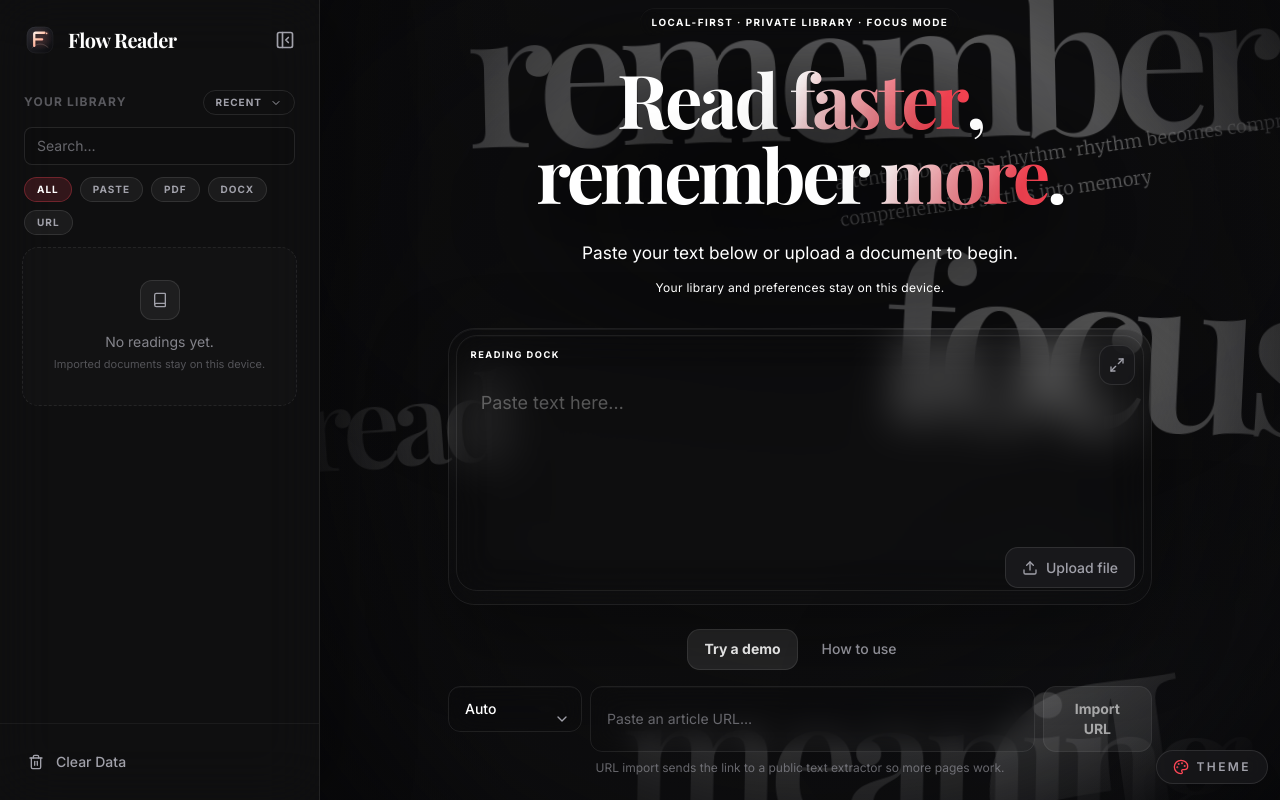
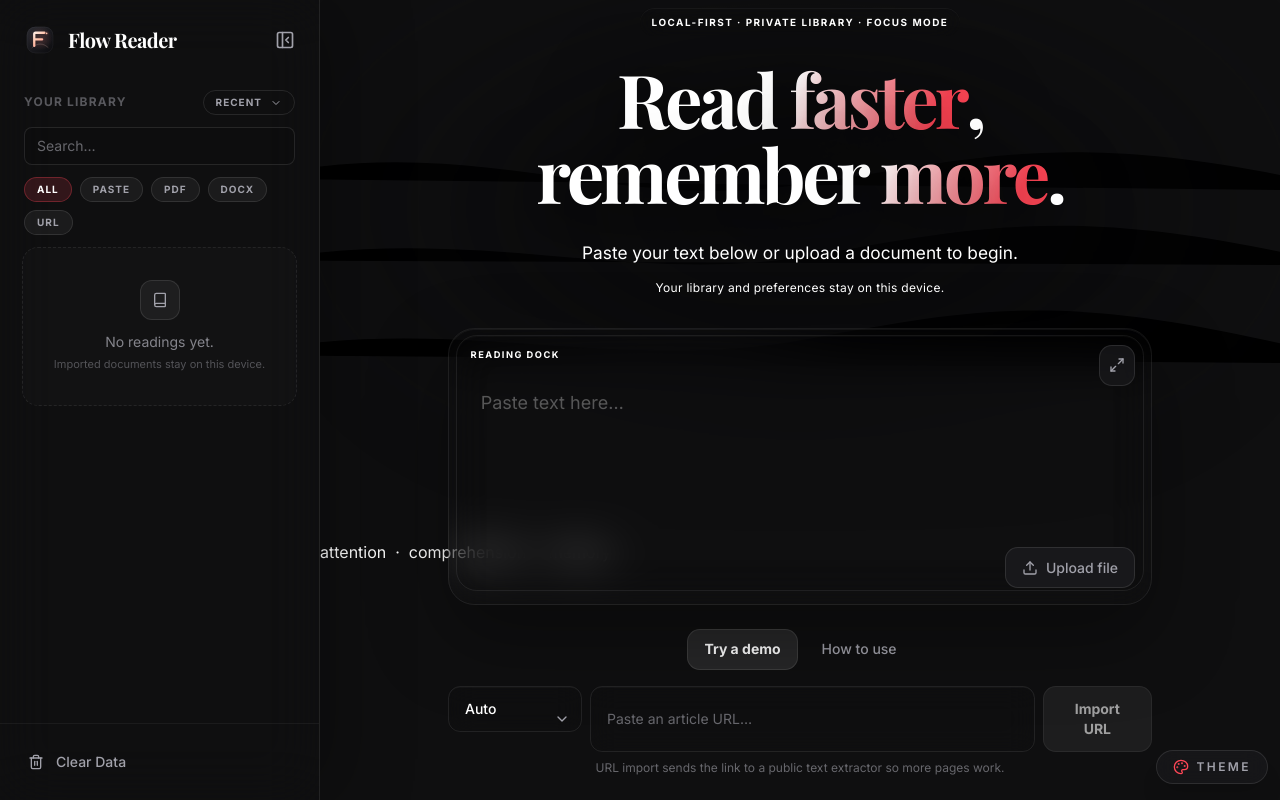
Before and after one commit to M3RCU3Y/Flow-Reader, a React (Vite) app: page / in a window 1280 px wide. Built offline with nearby package versions, Linux system fonts and the light colour scheme.

Commit message:
simplify landing atmosphere to quiet current

```diff
--- a/src/components/IdleBackdrop.tsx
+++ b/src/components/IdleBackdrop.tsx
@@ -1,39 +1,43 @@
 import React from 'react';
-
-const WEATHER_WORDS = [
-  { text: 'remember', className: 'reading-weather__word reading-weather__word--remember' },
-  { text: 'focus', className: 'reading-weather__word reading-weather__word--focus' },
-  { text: 'meaning', className: 'reading-weather__word reading-weather__word--meaning' },
-  { text: 'read', className: 'reading-weather__word reading-weather__word--read' },
-  { text: '¶', className: 'reading-weather__word reading-weather__word--mark' },
-] as const;
 
 export const IdleBackdrop: React.FC = () => {
   return (
-    <div className="reading-weather pointer-events-none absolute inset-0 overflow-hidden" aria-hidden="true">
-      <div className="reading-weather__base" />
-      <div className="reading-weather__ink reading-weather__ink--warm" />
-      <div className="reading-weather__ink reading-weather__ink--cool" />
+    <div className="quiet-current pointer-events-none absolute inset-0 overflow-hidden" aria-hidden="true">
+      <div className="quiet-current__base" />
+      <div className="quiet-current__light quiet-current__light--warm" />
+      <div className="quiet-current__light quiet-current__light--cool" />
 
-      <div className="reading-weather__typography">
-        {WEATHER_WORDS.map((word) => (
-          <span key={word.text} className={word.className}>
-            {word.text}
-          </span>
-        ))}
-        <p className="reading-weather__paragraph">
-          attention becomes rhythm · rhythm becomes comprehension · comprehension settles into memory
-        </p>
+      <svg
+        className="quiet-current__lines quiet-current__motion"
+        viewBox="0 0 1600 900"
+        preserveAspectRatio="none"
+        role="presentation"
+      >
+        <defs>
+          <linearGradient id="quiet-current-stroke" x1="0" y1="0" x2="1" y2="0">
+            <stop offset="0%" stopColor="rgb(var(--color-text-primary))" stopOpacity="0" />
+            <stop offset="20%" stopColor="rgb(var(--color-text-primary))" stopOpacity="0.08" />
+            <stop offset="51%" stopColor="rgb(var(--color-accent))" stopOpacity="0.16" />
+            <stop offset="80%" stopColor="rgb(var(--color-text-primary))" stopOpacity="0.055" />
+            <stop offset="100%" stopColor="rgb(var(--color-text-primary))" stopOpacity="0" />
+          </linearGradient>
+        </defs>
+
+        <g className="quiet-current__line-group quiet-current__line-group--primary">
+          <path d="M-120 298 C 250 214, 472 352, 784 310 S 1242 204, 1720 318" />
+          <path d="M-100 434 C 262 372, 520 478, 818 426 S 1270 340, 1700 442" />
+        </g>
+
+        <g className="quiet-current__line-group quiet-current__line-group--secondary">
+          <path d="M-140 592 C 214 516, 486 626, 808 566 S 1262 484, 1740 606" />
+        </g>
+      </svg>
+
+      <div className="quiet-current__trace quiet-current__motion">
+        attention&nbsp;&nbsp;·&nbsp;&nbsp;comprehension&nbsp;&nbsp;·&nbsp;&nbsp;memory
       </div>
-
-      <div className="reading-weather__currents">
-        <span className="reading-weather__current reading-weather__current--one" />
-        <span className="reading-weather__current reading-weather__current--two" />
-        <span className="reading-weather__current reading-weather__current--three" />
-      </div>
-
-      <div className="reading-weather__paper" />
-      <div className="reading-weather__vignette" />
+      <div className="quiet-current__paper" />
+      <div className="quiet-current__vignette" />
     </div>
   );
 };
```
